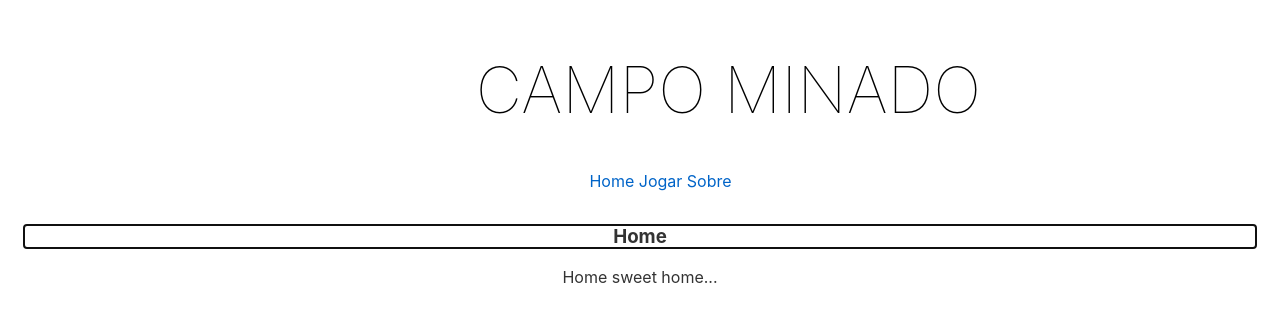
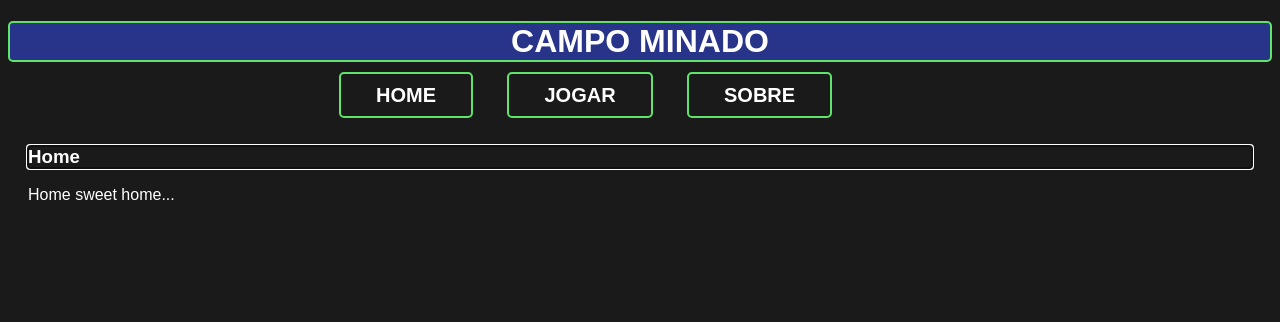
Before and after one commit to lazhenri/projetosvelte, a Svelte app: page / in a window 1280 px wide. Shown: the top 322 px of the page. Built offline with nearby package versions, Linux system fonts and the light colour scheme.

Commit message:
atualizacao de css

```diff
--- a/public/global.css
+++ b/public/global.css
@@ -1,63 +1,45 @@
-html, body {
-	position: relative;
-	width: 100%;
-	height: 100%;
+main {
+    padding: 10px;
+    margin: 10px;
+    border-radius: 5px;
 }
 
 body {
-	color: #333;
-	margin: 0;
-	padding: 8px;
-	box-sizing: border-box;
-	font-family: -apple-system, BlinkMacSystemFont, "Segoe UI", Roboto, Oxygen-Sans, Ubuntu, Cantarell, "Helvetica Neue", sans-serif;
+	background-color: #1a1a1a;
+	font-family: Arial, Helvetica, sans-serif;
+	color: #fff ;
+}
+h1 {
+	border: 2px solid #5fe36a;
+	background-color: #28348a;
+	text-transform: uppercase;
+	color: #fff;
+	border-radius: 5px;
+	text-align: center;
+}
+h2 {
+	color: #fff;
+  }
+h3 {
+	color: #fff;
 }
 
-a {
-	color: rgb(0,100,200);
-	text-decoration: none;
+nav {
+    margin-left: 25%;
 }
 
-a:hover {
-	text-decoration: underline;
+.link {
+	transform-style: preserve-3d;
+	text-decoration: none;
+	text-transform: uppercase;
+	font-size: 20px;
+
+	border-radius: 5px;
+	font-weight: bold;
+	color: #fff;
+
+	margin: 0px 15px;
+	padding: 10px 35px;
+
+	border: 2px solid #5fe36a;
 }
-
-a:visited {
-	color: rgb(0,80,160);
-}
-
-label {
-	display: block;
-}
-
-input, button, select, textarea {
-	font-family: inherit;
-	font-size: inherit;
-	-webkit-padding: 0.4em 0;
-	padding: 0.4em;
-	margin: 0 0 0.5em 0;
-	box-sizing: border-box;
-	border: 1px solid #ccc;
-	border-radius: 2px;
-}
-
-input:disabled {
-	color: #ccc;
-}
-
-button {
-	color: #333;
-	background-color: #f4f4f4;
-	outline: none;
-}
-
-button:disabled {
-	color: #999;
-}
-
-button:not(:disabled):active {
-	background-color: #ddd;
-}
-
-button:focus {
-	border-color: #666;
-}
--- a/src/App.svelte
+++ b/src/App.svelte
@@ -30,32 +30,4 @@
 	</main>
 </Router>
 
-<style>
-	main {
-		text-align: center;
-		padding: 1em;
-		max-width: 240px;
-		margin: 0 auto;
-	}
-	nav{
-		margin-left: 46%;
-	}
-
-	.link{
-		margin-left: 5%;
-	}
-
-	h1 {
-		color: black;
-		text-transform: uppercase;
-		font-size: 4em;
-		font-weight: 100;
-		margin-left: 37%;
-	}
-
-	@media (min-width: 640px) {
-		main {
-			max-width: none;
-		}
-	}
-</style>
+<link rel="stylesheet" href="global.css">
--- a/src/Game/Game.svelte
+++ b/src/Game/Game.svelte
@@ -95,7 +95,6 @@
 
   init();
 </script>
-
 <h2>Game</h2>
 
 <table>
@@ -107,13 +106,28 @@
     </tr>
   {/each}
 </table>
-
 <style>
+  h2 {
+	color: #fff;
+  }
   table {
-    margin-left: 45%;
+   position: absolute;
+   margin-left: 35%;
+   bottom: 5%;
+   background-color: rgb(31, 31, 31);
+   border-radius: 5px;
+   padding: 5px;
+   border: 2px solid #5fe36a;
   }
 
   td {
-    border-style: solid;
+   background-color: #fff;
+   width: 25px;
+   height: 35px;
+   font-size: 25px;
+   cursor: pointer;
+   border: none;
+   color: rgb(31, 31, 31);
+   text-align: center;
   }
 </style>
--- a/src/Menu.svelte
+++ b/src/Menu.svelte
@@ -1,5 +1,5 @@
 <svelte:head>
-	<link rel="stylesheet" href="/styles/menu.css">
+	<link rel="stylesheet" href="/styles/global.css">
 </svelte:head>
 
 <script>
--- a/src/Sobre.svelte
+++ b/src/Sobre.svelte
@@ -1,5 +1,5 @@
 <svelte:head>
-	<link rel="stylesheet" href="/styles/sobre.css">
+	<link rel="stylesheet" href="/styles/global.css">
 </svelte:head>
 
 <script>
--- a/src/Sobre/Sobre.svelte
+++ b/src/Sobre/Sobre.svelte
@@ -3,3 +3,4 @@
 </script>
 
 <h2>Sobre</h2>
+<link rel="stylesheet" href="global.css">
```
